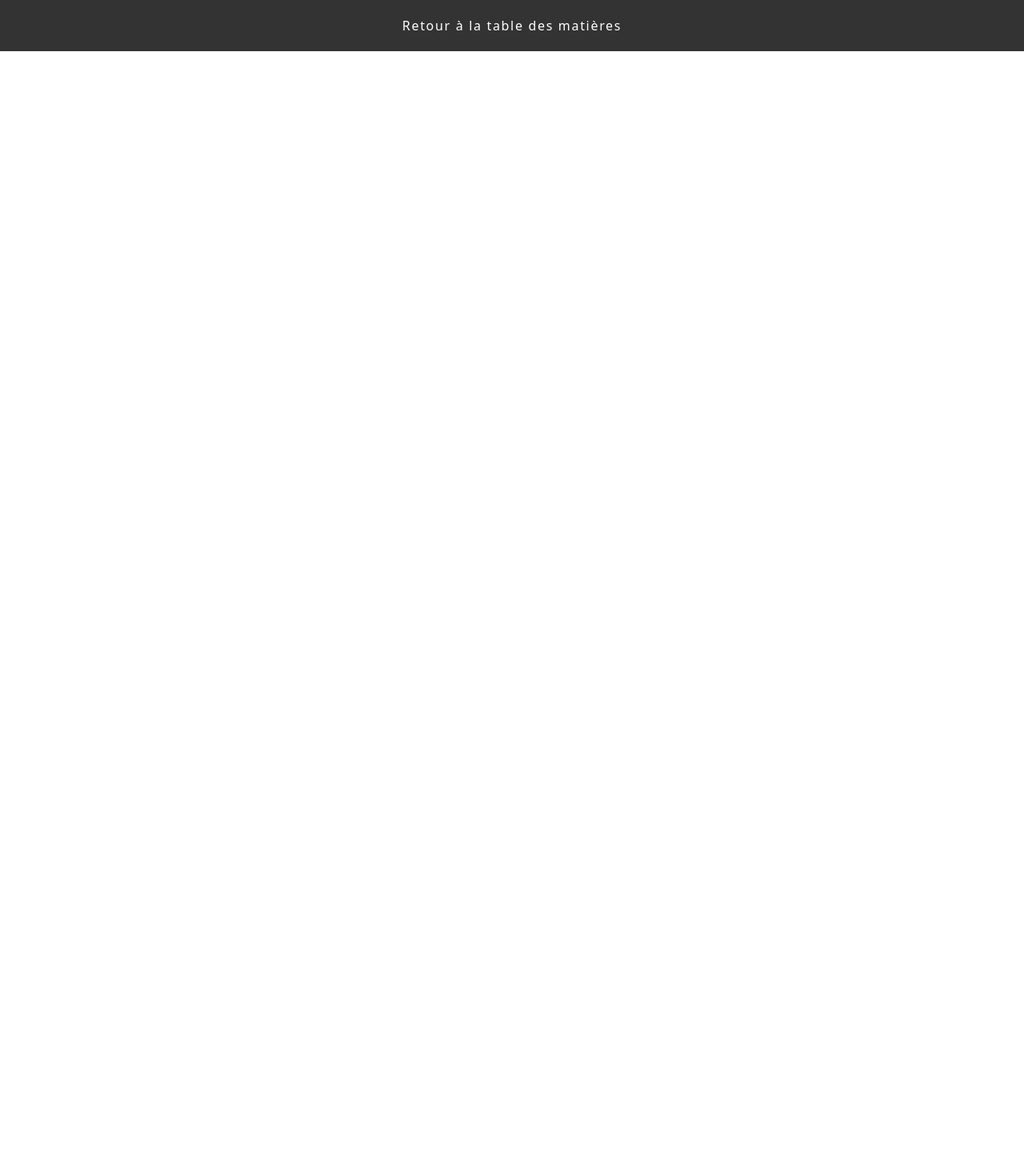
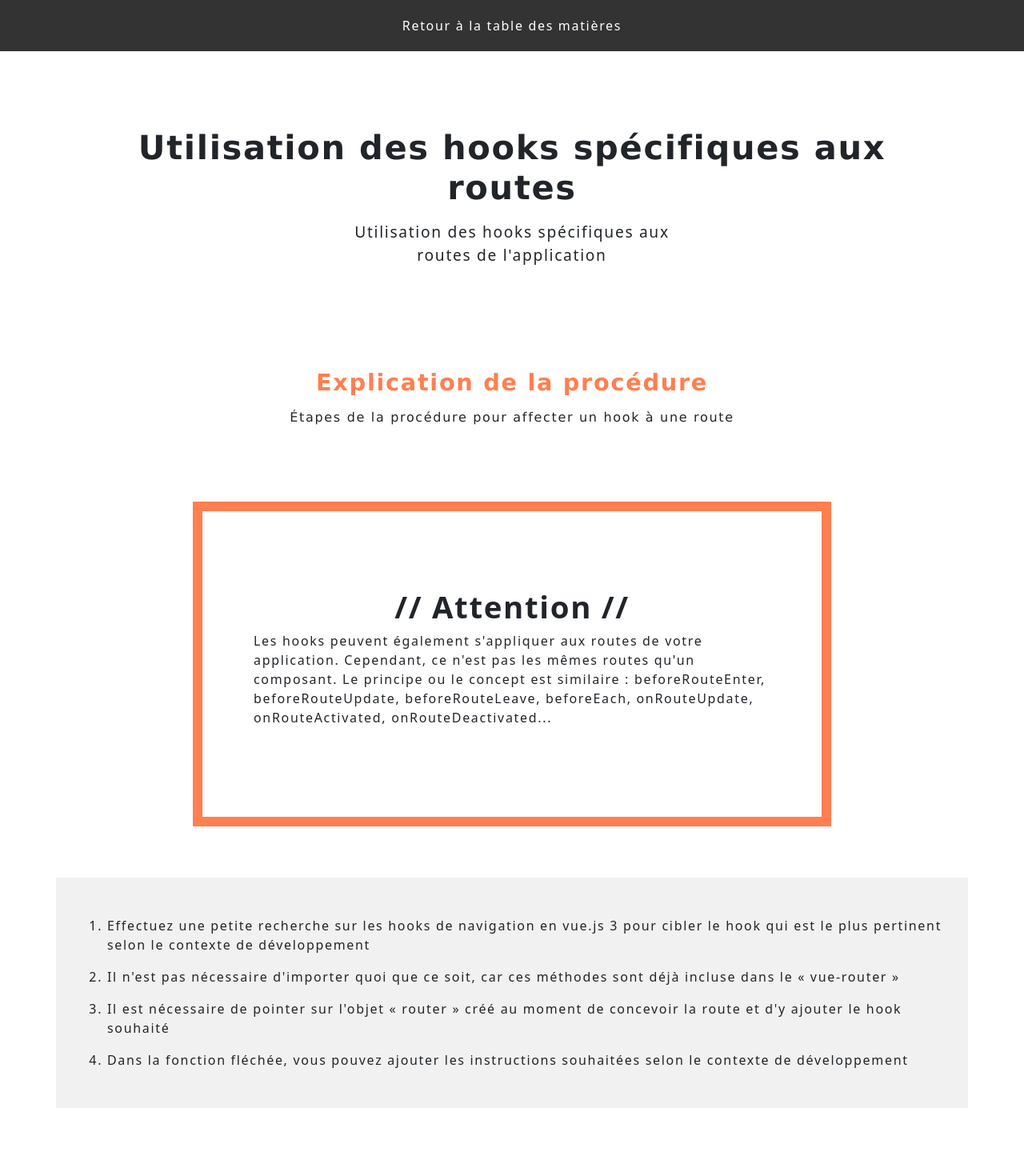
Before and after one commit to ycharles-cstj/aideVueJs, a Vue app: page /hookroute in a window 1280 px wide. Shown: the top 1470 px of the page at 80% size. Before the commit the page ends 800 px from the top, so only its background shows below. Built offline with nearby package versions, Linux system fonts and the light colour scheme.

Commit message:
feature-hook-route

```diff
--- a/src/router/index.js
+++ b/src/router/index.js
@@ -64,11 +64,23 @@ const router = createRouter({
       name: 'hook',
       component: () => import("@/views/PageHook.vue"),
     },
+    {
+      path: '/hookroute',
+      name: 'hookroute',
+      component: () => import("@/views/PageHookRoute.vue"),
+    },
   ],
-  scrollBehavior(to, from, savedPosition) {
+  scrollBehavior() {
     // always scroll to top
-    return { top: 0 }
+    //return { top: 0 }
   },
 })
 
+router.beforeEach((to, from, next) => {
+  window.scrollTo({top: 0});
+  console.log('////////////')
+  next();
+});
+
+
 export default router
--- a/src/views/PageAccueil.vue
+++ b/src/views/PageAccueil.vue
@@ -38,6 +38,8 @@
                 <li> <RouterLink to="/slot"><span>10</span> - Utilisation des slots dans un composant</RouterLink></li>
 
                 <li> <RouterLink to="/hook"><span>11</span> - Utilisation des hooks</RouterLink></li>
+
+                <li> <RouterLink to="/hookroute"><span>12</span> - Utilisation des hooks spécifiques aux routes</RouterLink></li>
             </ul>
         </div>
     </main>
--- a/src/views/PageHook.vue
+++ b/src/views/PageHook.vue
@@ -78,7 +78,7 @@
             <ol>
                 <li>Cette procédure s'applique à la majorité des hooks débutant par « on... » </li>
                 <li>Vous devez importer le hook souhaité dans la balise « script »</li>
-                <li>Un plus plus bas dans la balise « script », vous devez ajouter le hook en tant que méthode ayant une fonction flèchée à l'intérieur</li>
+                <li>Un plus plus bas dans la balise « script », vous devez ajouter le hook en tant que méthode ayant une fonction fléchée à l'intérieur</li>
                 <li>Vous ajoutez le code que vous souhaitez selon le contexte de développement</li>
             </ol>
         </div>
@@ -100,8 +100,8 @@
             <ol>
                 <li>Il faut dans un premier temps importer le hook ref et watch de 'vue'</li>
                 <li>Ensuite, vous devez insérer une valeur dans une constante. Cette valeur doit être englobée à l'intérieur de ref () afin de la transformer en valeur réactive. En gros, ref() transforme la constante en objet et la valeur est contenue dans la propriété value. </li>
-                <li>Puis, on ajoute watch( ) et ce hook a besoin de 2 paramètre => 1 : la constante à analyser (qui doit être en ref) / 2 : une fonction flèchée ayant en paramètre l'ancienne valeur et la nouvelle valeur. Ensuite on est en mesure de faire une action ou une série d'instructions selon le contexte de développement à l'intérieur de cette fonction.  </li>
-                <li>On récupère la nouvelle valeur à l'aide de ${newValue} et l'ancienne avec ${oldValue} à l'intérieur de la fonction flèchée</li>
+                <li>Puis, on ajoute watch( ) et ce hook a besoin de 2 paramètre => 1 : la constante à analyser (qui doit être en ref) / 2 : une fonction fléchée ayant en paramètre l'ancienne valeur et la nouvelle valeur. Ensuite on est en mesure de faire une action ou une série d'instructions selon le contexte de développement à l'intérieur de cette fonction.  </li>
+                <li>On récupère la nouvelle valeur à l'aide de ${newValue} et l'ancienne avec ${oldValue} à l'intérieur de la fonction fléchée</li>
                 <li>Dès qu'il y aura une modification sur la constante à évaluer ou à analyser, le hook watch sera activé et procèdera aux instructions à l'intérieur. </li>
             </ol>
         </div>
--- /dev/null
+++ b/src/views/PageHookRoute.vue
@@ -0,0 +1,46 @@
+<script setup>
+    // importations de l'application
+    import TitreContent from "@/components/app/TitreContent/TitreContent.vue";
+    import TitreSection from "@/components/app/TitreSection/TitreSection.vue";
+    import ExplicationsExemple from "@/components/app/ExplicationsExemple/ExplicationsExemple.vue";
+    import AvertissementApp from "@/components/app/AvertissementApp/AvertissementApp.vue";
+
+    // importation de l'exemple
+
+</script>
+
+<template>
+<div class="interface">
+    <main>
+        <TitreSection :titreSection="'Utilisation des hooks spécifiques aux routes'">
+            <p class="explication">Utilisation des hooks spécifiques aux routes de l'application</p>
+        </TitreSection>
+
+        <TitreContent :titre="'Explication de la procédure'">
+            <p>Étapes de la procédure pour affecter un hook à une route</p>
+        </TitreContent>
+
+        <AvertissementApp>
+            <p>Les hooks peuvent également s'appliquer aux routes de votre application. Cependant, ce n'est pas les mêmes routes qu'un composant. Le principe ou le concept est similaire : beforeRouteEnter, beforeRouteUpdate, beforeRouteLeave, beforeEach, onRouteUpdate, onRouteActivated, onRouteDeactivated...</p>
+        </AvertissementApp>
+
+        <div class="procedures">
+            <ol>
+                <li>Effectuez une petite recherche sur les hooks de navigation en vue.js 3 pour cibler le hook qui est le plus pertinent selon le contexte de développement</li>
+                <li>Il n'est pas nécessaire d'importer quoi que ce soit, car ces méthodes sont déjà incluse dans le « vue-router »</li>
+                <li>Il est nécessaire de pointer sur l'objet « router » créé au moment de concevoir la route et d'y ajouter le hook souhaité </li>
+                <li>Dans la fonction fléchée, vous pouvez ajouter les instructions souhaitées selon le contexte de développement</li>
+            </ol>
+        </div>
+
+        <AvertissementApp>
+            <p>Vous allez utiliser ces hooks surtout lorsque vous souhaitez valider une connexion au compte afin d'éviter de rendre accès à des éléments sans être connecté au compte, valider une donnée avant d'entrer dans la route, recalibrer certains éléments avant d'entrer dans la route... bref on est dans une logique où il faut faire quelque chose avant d'entrer dans la route...</p>
+        </AvertissementApp>
+
+    </main>
+</div>
+</template>
+
+<style lang="scss">
+
+</style>
```
